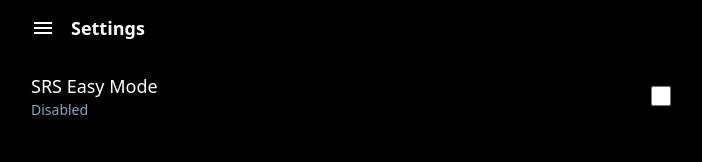
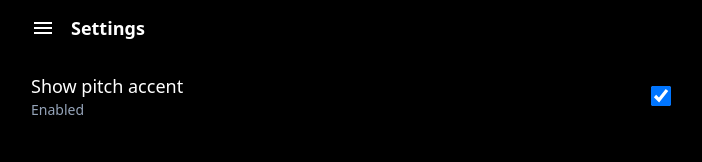
Before and after one commit to bryanjenningz/jlpt-audio-srs, a Next.js app: page /settings in a window 1280 px wide. Shown: the top 162 px of the page, without its empty margins (289-991 px from the left). Built offline with nearby package versions, Linux system fonts and the light colour scheme.

Commit message:
Add pitch accent shown settings option

```diff
--- a/src/pages/settings.tsx
+++ b/src/pages/settings.tsx
@@ -1,16 +1,35 @@
-import { useState } from "react";
+import { useCallback, useEffect, useState } from "react";
 import { SideMenu } from "~/components/side-menu";
 import { SimpleHeader } from "~/components/simple-header";
 
+function usePitchAccentShown() {
+  const key = "pitch-accent-shown";
+  const [pitchAccentShown, setPitchAccentShown] = useState(true);
+
+  useEffect(() => {
+    setPitchAccentShown((localStorage.getItem(key) ?? "true") === "true");
+  }, []);
+
+  const togglePitchAccentShown = useCallback(() => {
+    setPitchAccentShown((pitchAccentShown) => {
+      const result = !pitchAccentShown;
+      localStorage.setItem(key, String(result));
+      return result;
+    });
+  }, []);
+
+  return { pitchAccentShown, togglePitchAccentShown };
+}
+
 export default function Settings() {
-  const [isSrsEasyMode, setIsSrsEasyMode] = useState(false);
+  const { pitchAccentShown, togglePitchAccentShown } = usePitchAccentShown();
   const [isSideMenuOpen, setIsSideMenuOpen] = useState(false);
 
   const settings = [
     {
-      name: "SRS Easy Mode",
-      value: isSrsEasyMode,
-      toggle: () => setIsSrsEasyMode((isSrsEasyMode) => !isSrsEasyMode),
+      name: "Show pitch accent",
+      value: pitchAccentShown,
+      toggle: togglePitchAccentShown,
     },
   ];
 
```
